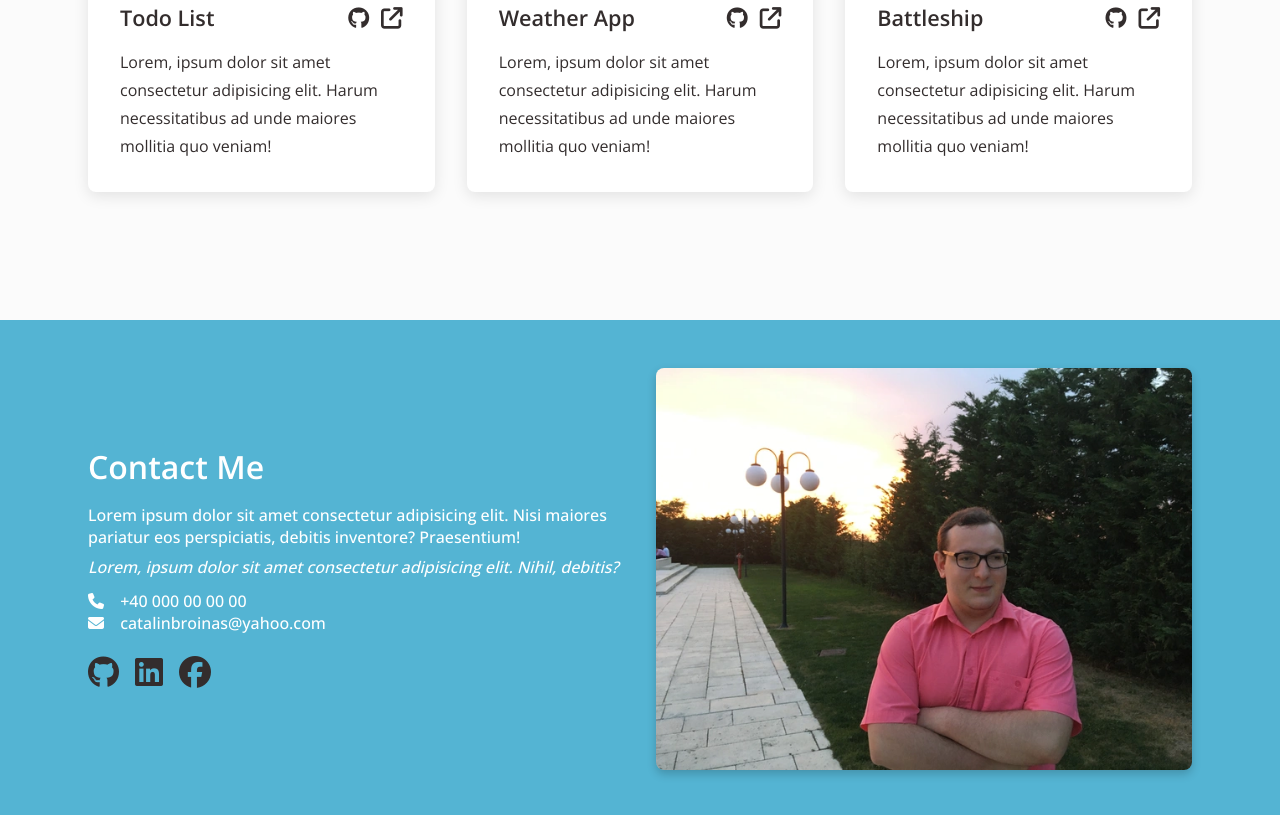
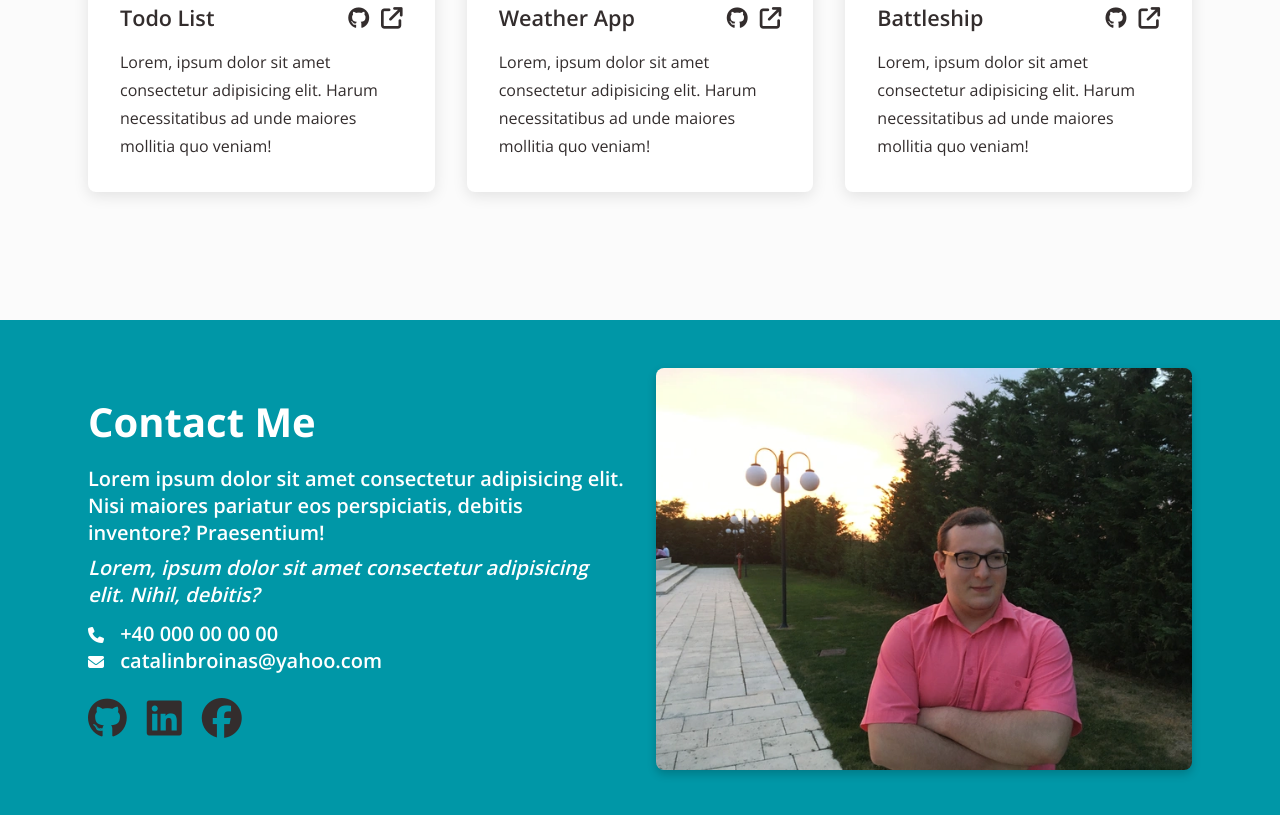
Before and after one commit to catalinbroinas/homepage, a website built with webpack: page src/template.html in a window 1280 px wide. Shown: the part 1365-2180 px from the top of the page. Built offline with nearby package versions, Linux system fonts and the light colour scheme.

Commit message:
style: improve a11y (colors, typography, spacing)
- Update primary color for better contrast
- Adjust typography in `Contact` section (font-size, font-weight)
- Refine spacing for improved layout

```diff
--- a/src/css/styles.css
+++ b/src/css/styles.css
@@ -43,7 +43,7 @@
 :root {
   /* Background colors */
   --main-bg-color: #fbfbfb;
-  --primary-bg-color: #54b4d3;
+  --primary-bg-color: #0097a7;
 
   /* Text colors */
   --main-color: #332d2d;
@@ -259,14 +259,14 @@ ul {
 }
 
 .contact-text .title {
-  font-size: 2rem;
-  font-weight: 600;
+  font-size: 2.5rem;
+  font-weight: 700;
   margin-bottom: 1rem;
 }
 
 .contact-text .text {
-  font-size: 1rem;
-  font-weight: 500;
+  font-size: 1.25rem;
+  font-weight: 600;
   margin-bottom: 0.5rem;
 }
 
@@ -283,11 +283,11 @@ ul {
 }
 
 .contact-text .card-links {
-  font-size: 2rem;
+  font-size: 2.5rem;
   display: flex;
   justify-content: start;
   align-items: center;
-  gap: 1rem;
+  gap: 1.25rem;
 }
 
 .contact-text .card-link {
--- a/src/template.html
+++ b/src/template.html
@@ -14,7 +14,7 @@
         xmlns="http://www.w3.org/2000/svg"
       >
         <path
-          fill="#54b4d3"
+          fill="#0097a7"
           fill-opacity="1"
           d="M0,100 L1000,200 L1000,0 L0,0Z"
         ></path>
```
